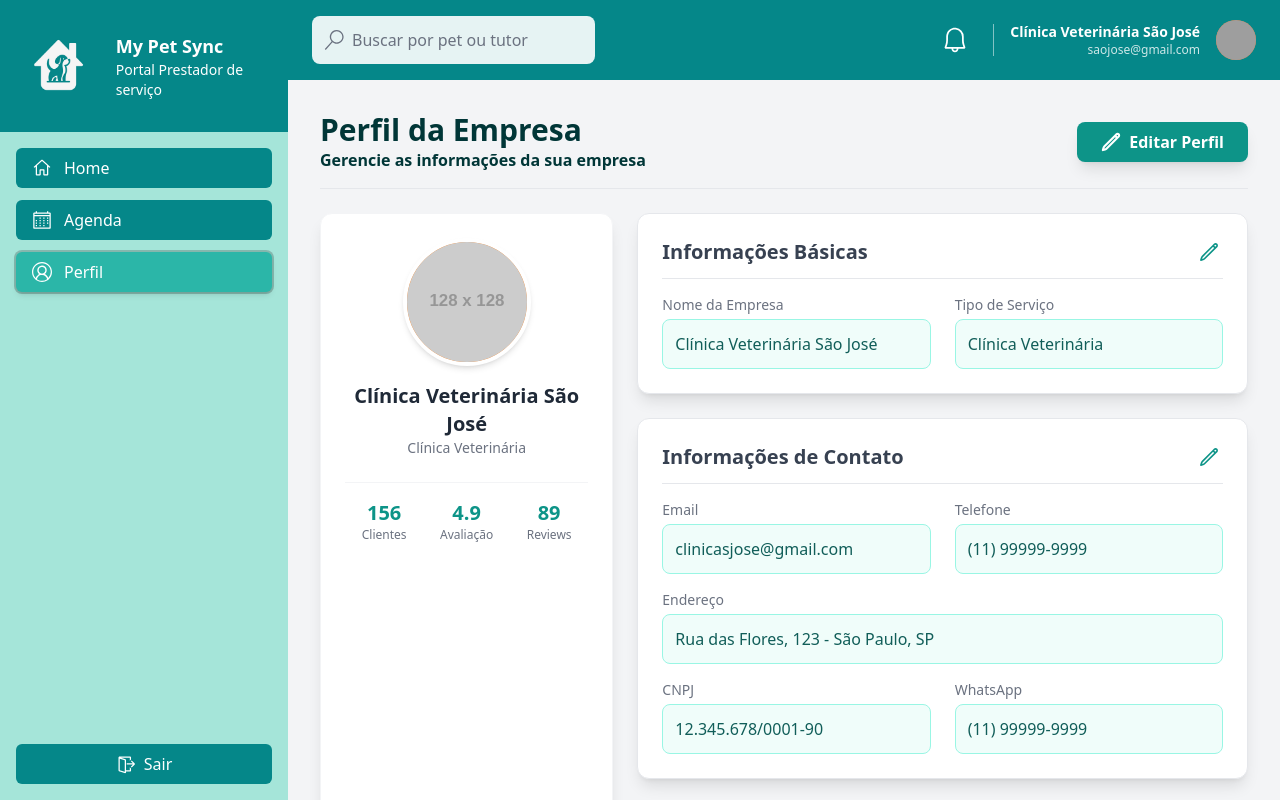
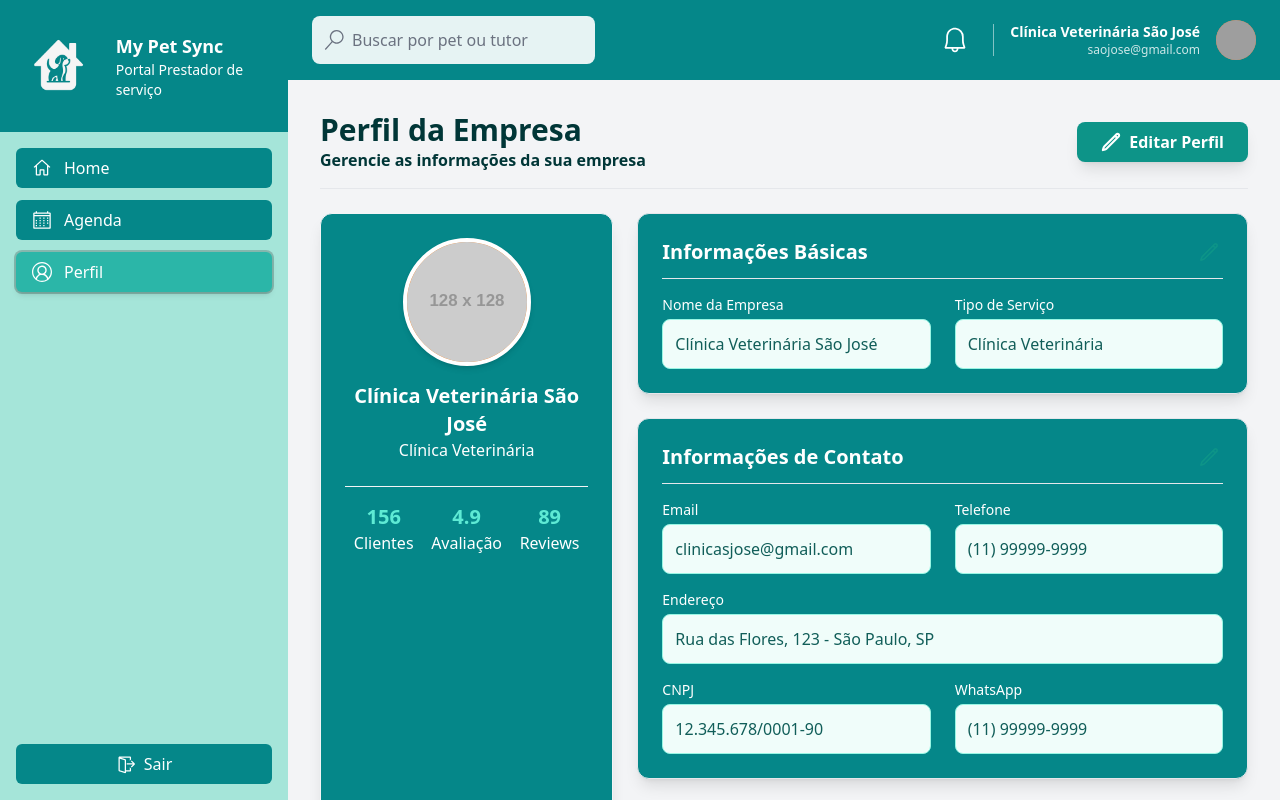
Before and after one commit to GustavoZanardi15/MyPetSync-FrontEnd, a React (Vite) app in the folder FrontEndWeb/: page /profile in a window 1280 px wide. Built offline with nearby package versions, Linux system fonts and the light colour scheme; grey boxes are pictures that could not be loaded.

Commit message:
style(profile): Inverter paleta de cores dos blocos de Perfil para fundo escuro

```diff
--- a/FrontEndWeb/src/components/profile/ProfileCard.jsx
+++ b/FrontEndWeb/src/components/profile/ProfileCard.jsx
@@ -7,7 +7,7 @@ const ProfileCard = ({
   reviewCount,
 }) => {
   return (
-    <div className="bg-white p-6 rounded-xl shadow-lg border border-gray-100 flex flex-col items-center text-center h-full">
+    <div className="bg-[#058789] p-6 rounded-xl shadow-lg border border-gray-100 flex flex-col items-center text-center h-full">
       <div className="w-32 h-32 rounded-full bg-orange-400 overflow-hidden mb-4 border-4 border-white shadow-md">
         <img
           src={imageUrl}
@@ -21,21 +21,21 @@ const ProfileCard = ({
         />
       </div>
 
-      <h2 className="text-xl font-bold text-gray-800">{name}</h2>
-      <p className="text-sm text-gray-500 mb-6">{category}</p>
+      <h2 className="text-xl font-bold text-white">{name}</h2>
+      <p className="text-sL text-white mb-6">{category}</p>
 
       <div className="flex justify-around w-full border-t border-gray-100 pt-4">
         <div className="flex flex-col items-center">
-          <span className="text-xl font-bold text-teal-600">{clientCount}</span>
-          <span className="text-xs text-gray-500">Clientes</span>
+          <span className="text-xl font-bold text-teal-300">{clientCount}</span>
+          <span className="text-xL text-white">Clientes</span>
         </div>
         <div className="flex flex-col items-center">
-          <span className="text-xl font-bold text-teal-600">{rating}</span>
-          <span className="text-xs text-gray-500">Avaliação</span>
+          <span className="text-xl font-bold text-teal-300">{rating}</span>
+          <span className="text-xL text-white">Avaliação</span>
         </div>
         <div className="flex flex-col items-center">
-          <span className="text-xl font-bold text-teal-600">{reviewCount}</span>
-          <span className="text-xs text-gray-500">Reviews</span>
+          <span className="text-xl font-bold text-teal-300">{reviewCount}</span>
+          <span className="text-xL text-white">Reviews</span>
         </div>
       </div>
     </div>
--- a/FrontEndWeb/src/components/profile/ProfileInfoBlock.jsx
+++ b/FrontEndWeb/src/components/profile/ProfileInfoBlock.jsx
@@ -22,9 +22,9 @@ const ProfileInfoBlock = ({ title, data, editable = false }) => {
   };
 
   return (
-    <div className="bg-white p-6 rounded-xl shadow-lg border border-gray-200">
+    <div className="bg-[#058789] p-6 rounded-xl shadow-lg border border-gray-200">
       <div className="flex justify-between items-center mb-4 border-b pb-3">
-        <h2 className="text-xl font-semibold text-gray-700">{title}</h2>
+        <h2 className="text-xl font-semibold text-white">{title}</h2>
         {editable && (
           <button
             onClick={handleEditClick}
@@ -43,7 +43,7 @@ const ProfileInfoBlock = ({ title, data, editable = false }) => {
             className={`flex flex-col space-y-1
               ${item.fullWidth ? "md:col-span-2" : "md:col-span-1"}`}
           >
-            <label className="text-sm font-medium text-gray-500">
+            <label className="text-sm font-medium text-white">
               {item.label}
             </label>
             {item.value}
```
